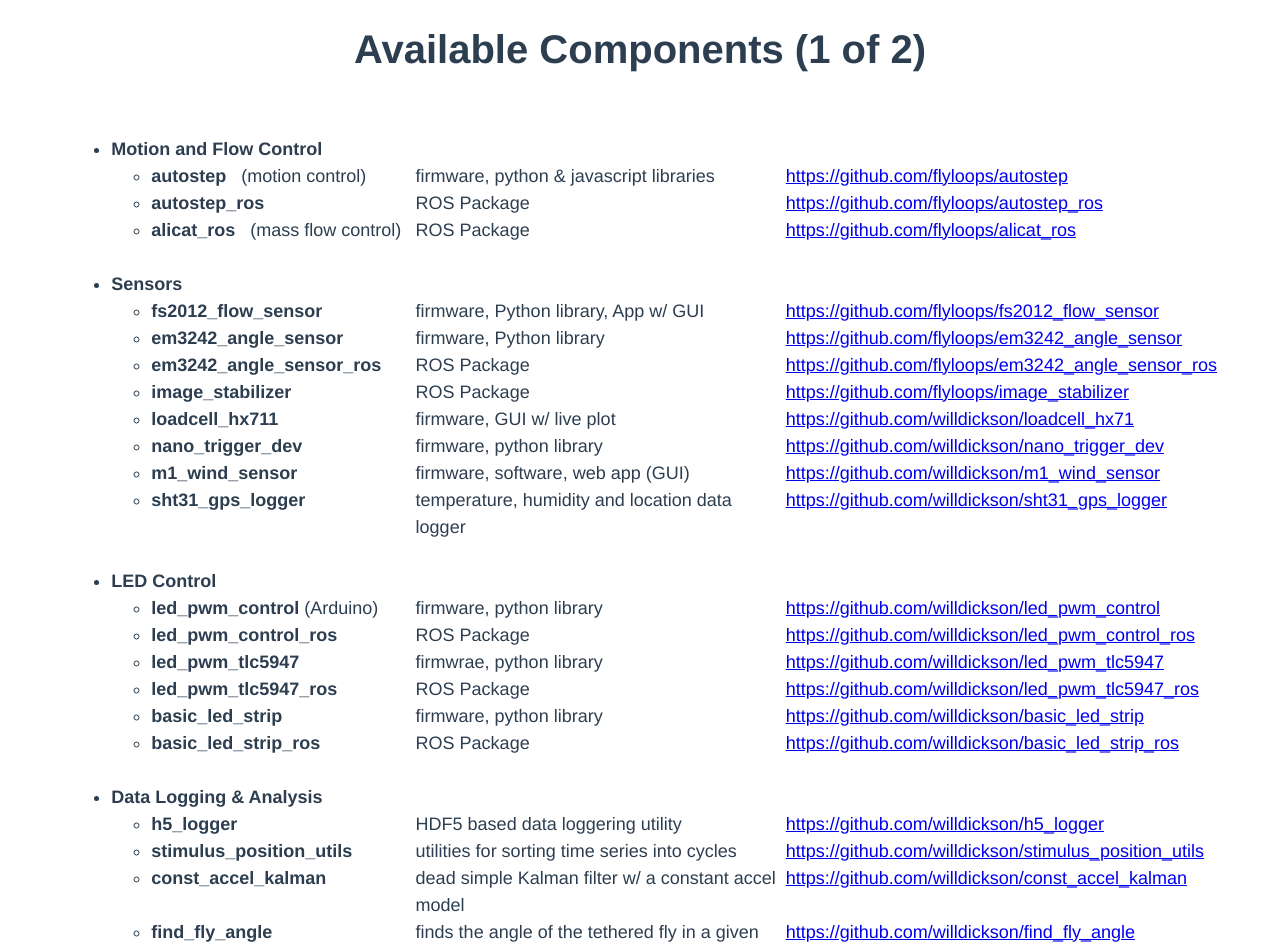
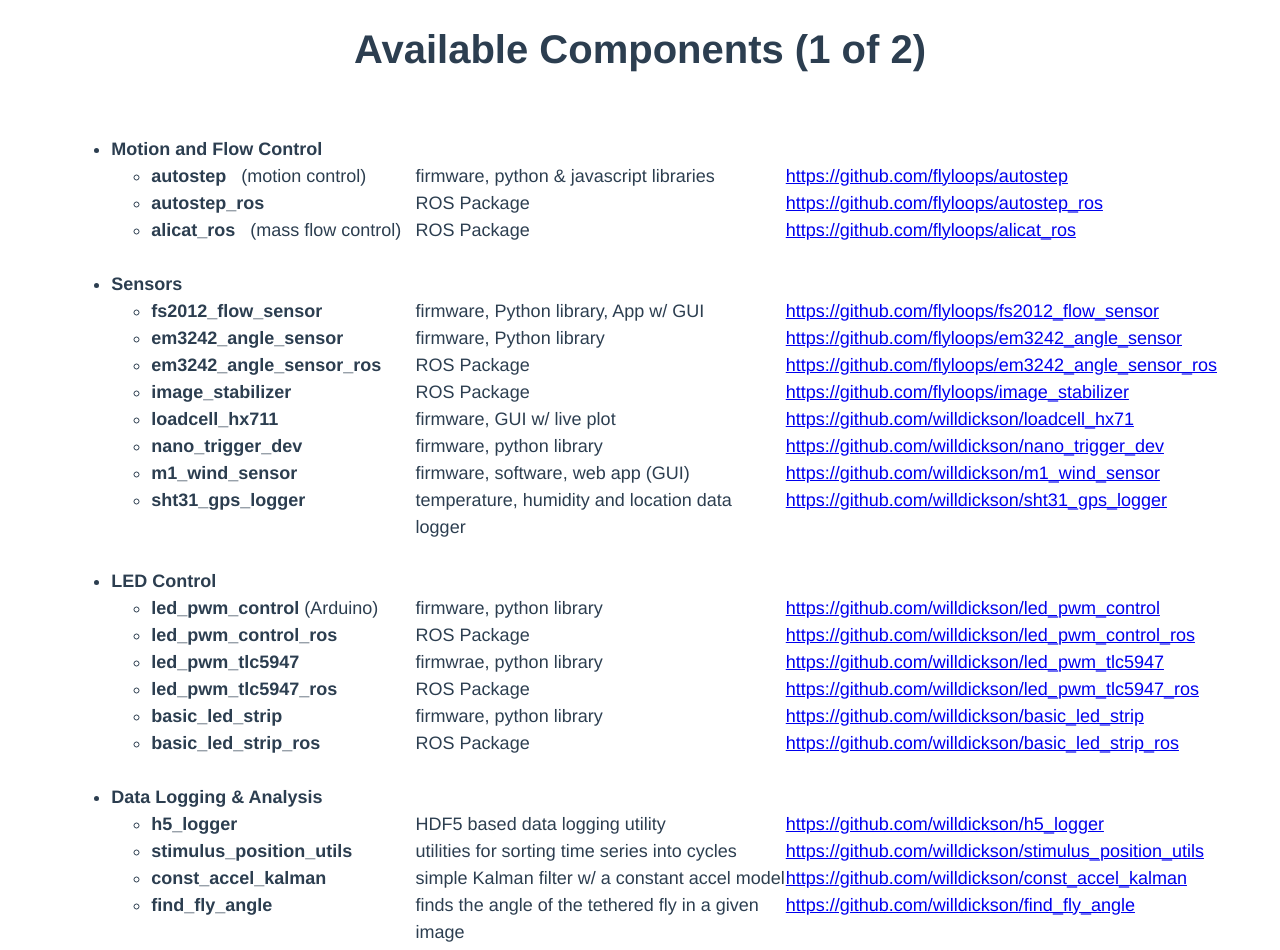
Before and after one commit to willdickson/will_u19_05_28_2019, a Vue app: page /#/components1 in a window 1280 px wide. Shown: the top 950 px of the page. Built offline with nearby package versions, Linux system fonts and the light colour scheme.

Commit message:
Fixed spelling issues.

```diff
--- a/src/components/BagFileSlideComp.vue
+++ b/src/components/BagFileSlideComp.vue
@@ -43,7 +43,7 @@
         <li>
           <div class="row">
             <div class="column li_left">
-              record and layback from bag files
+              record and playback from bag files
             </div>
             <div class="column li_right">
               - useful for development
--- a/src/components/Components1SlideComp.vue
+++ b/src/components/Components1SlideComp.vue
@@ -276,7 +276,7 @@
                   <b> h5_logger </b>
                 </div>
                 <div class="center">
-                  HDF5 based data loggering utility
+                  HDF5 based data logging utility
                 </div>
                 <div class="right">
                   <a href="https://github.com/willdickson/h5_logger">https://github.com/willdickson/h5_logger</a>
@@ -304,7 +304,7 @@
                   <b> const_accel_kalman </b>
                 </div>
                 <div class="center">
-                   dead simple Kalman filter w/ a constant accel model
+                   simple Kalman filter w/ a constant accel model
                 </div>
                 <div class="right">
                   <a href="https://github.com/willdickson/const_accel_kalman">https://github.com/willdickson/const_accel_kalman</a>
--- a/src/components/IntroSlideComp.vue
+++ b/src/components/IntroSlideComp.vue
@@ -2,7 +2,7 @@
   <div class="slide_comp">
     </br>
     <h1>
-      Intrumentation & Software Core Activities
+      Instrumentation & Software Core Activities
     </h1>
     <img width="60%"src="../assets/ball_machining.gif"/>
   </div>
```
Also changed, not shown: src/components/AutostepROSSlideComp.vue (+0 -34 lines).
